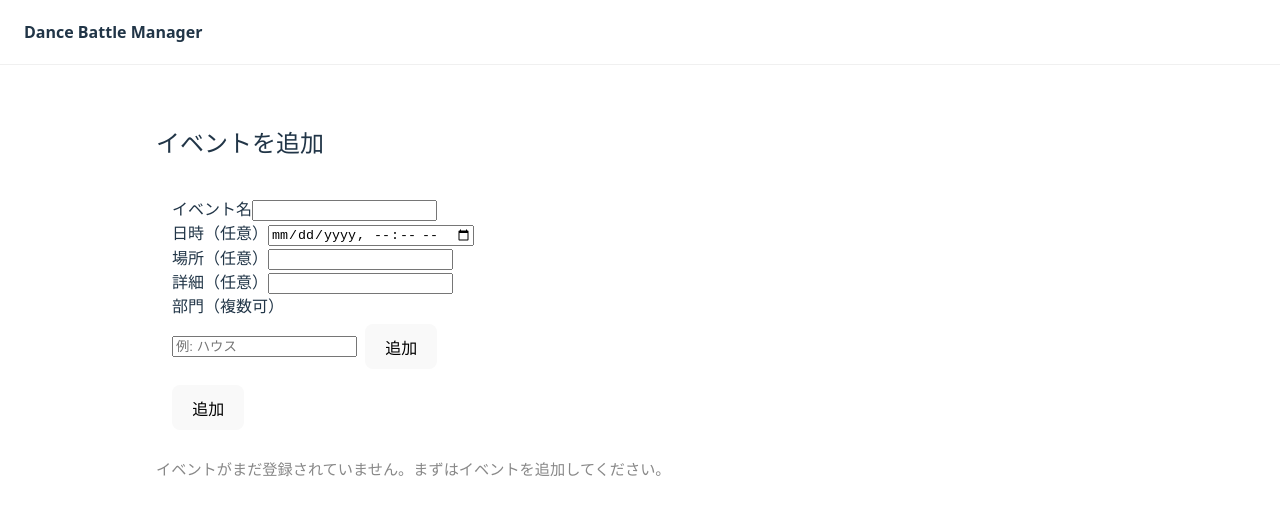
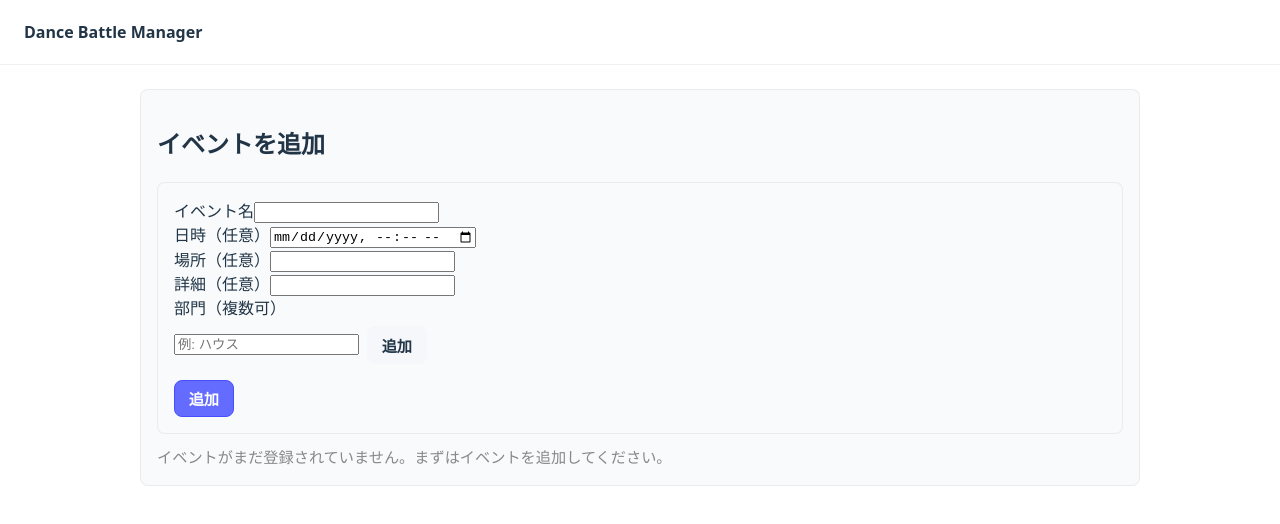
Before and after one commit to KentaCTerany/battle-event-manager, a React (Vite) app: page / in a window 1280 px wide. Shown: the top 524 px of the page. Built offline with nearby package versions, Linux system fonts and the light colour scheme.

Commit message:
refactor(ui): convert to SCSS, fix button styles, place list left and form right

```diff
--- /dev/null
+++ b/css/index.css
@@ -0,0 +1,126 @@
+:root {
+  font-family: system-ui, Avenir, Helvetica, Arial, sans-serif;
+  line-height: 1.5;
+  font-weight: 400;
+  color-scheme: light;
+  color: #213547;
+  background-color: #ffffff;
+}
+
+body {
+  margin: 0;
+  min-width: 320px;
+  min-height: 100vh;
+  background-color: #ffffff;
+  color: #213547;
+}
+
+h1 {
+  font-size: 1.25rem;
+  line-height: 1;
+  margin: 0;
+}
+
+.app-header {
+  height: 64px;
+  display: flex;
+  align-items: center;
+  padding: 0 24px;
+  border-bottom: 1px solid rgba(0, 0, 0, 0.06);
+  background: #ffffff;
+}
+
+.app-header .title {
+  font-weight: 700;
+  color: #213547;
+}
+
+.app-container {
+  padding: 24px;
+  max-width: 1000px;
+  margin: 0 auto;
+}
+
+.app-grid {
+  display: grid;
+  grid-template-columns: 1fr 1fr;
+  gap: 24px;
+  margin-top: 16px;
+}
+
+.single-column {
+  display: block;
+}
+
+.battle-form,
+.battle-list {
+  background: #f9fafb;
+  padding: 16px;
+  border-radius: 8px;
+  border: 1px solid rgba(0, 0, 0, 0.06);
+}
+
+.empty-state {
+  margin-top: 12px;
+  color: #888;
+  font-size: 0.95rem;
+}
+
+/* Buttons */
+.btn {
+  border-radius: 8px;
+  border: 1px solid transparent;
+  padding: 0.45em 0.9em;
+  font-size: 0.95rem;
+  font-weight: 600;
+  font-family: inherit;
+  cursor: pointer;
+  transition: background-color 0.18s, border-color 0.18s, color 0.18s;
+  background: #f6f7fb;
+  color: #213547;
+}
+
+.btn:hover {
+  border-color: #646cff;
+}
+
+.btn.primary {
+  background: #646cff;
+  color: #fff;
+  border-color: rgb(69.4, 78.9793548387, 255);
+}
+
+.btn.danger {
+  background: #fff5f5;
+  color: #b32a2a;
+  border-color: rgba(179, 42, 42, 0.08);
+}
+
+.btn.small {
+  padding: 0.25em 0.5em;
+  font-size: 0.85rem;
+}
+
+/* Tag styles */
+.tag {
+  background: #eef2ff;
+  color: #213547;
+  padding: 4px 8px;
+  border-radius: 12px;
+  display: inline-flex;
+  gap: 8px;
+  align-items: center;
+}
+
+.tag button {
+  background: transparent;
+  border: none;
+  cursor: pointer;
+  font-size: 0.9rem;
+}
+
+@media (max-width: 800px) {
+  .app-grid {
+    grid-template-columns: 1fr;
+  }
+}/*# sourceMappingURL=index.css.map */
--- a/src/App.tsx
+++ b/src/App.tsx
@@ -27,6 +27,11 @@ export default function App() {
           </section>
         ) : (
           <section className="app-grid">
+            <div className="battle-list">
+              <h2>イベント一覧</h2>
+              <BattleList battles={battles} onDelete={removeBattle} />
+            </div>
+
             <div className="battle-form">
               <h2>イベントを追加</h2>
               <BattleForm
@@ -35,11 +40,6 @@ export default function App() {
                 }}
               />
             </div>
-
-            <div className="battle-list">
-              <h2>イベント一覧</h2>
-              <BattleList battles={battles} onDelete={removeBattle} />
-            </div>
           </section>
         )}
       </div>
--- a/src/components/BattleForm.tsx
+++ b/src/components/BattleForm.tsx
@@ -82,15 +82,15 @@ export default function BattleForm({ onAdd }: Props) {
               }
             }}
           />
-          <button type="button" onClick={addDivision}>
+          <button type="button" className="btn" onClick={addDivision}>
             追加
           </button>
         </div>
         <div style={{ marginTop: 8, display: 'flex', gap: 8, flexWrap: 'wrap' }}>
           {divisions.map((d) => (
-            <span key={d} style={{ background: '#eee', padding: '4px 8px', borderRadius: 12, display: 'inline-flex', gap: 8, alignItems: 'center' }}>
+            <span key={d} className="tag">
               <span>{d}</span>
-              <button type="button" onClick={() => removeDivision(d)} style={{ background: 'transparent', border: 'none', cursor: 'pointer' }}>
+              <button type="button" onClick={() => removeDivision(d)} aria-label={`remove ${d}`}>
                 ✕
               </button>
             </span>
@@ -99,7 +99,7 @@ export default function BattleForm({ onAdd }: Props) {
       </div>
 
       <div style={{ marginTop: 8 }}>
-        <button type="submit">追加</button>
+        <button type="submit" className="btn primary">追加</button>
       </div>
     </form>
   )
--- a/src/components/BattleList.tsx
+++ b/src/components/BattleList.tsx
@@ -19,7 +19,7 @@ export default function BattleList({ battles, onDelete }: Props) {
               <div style={{ fontSize: 12, color: '#666' }}>{b.divisions && b.divisions.length ? b.divisions.join(' / ') : '部門未設定'} {b.datetime ? `・${b.datetime}` : ''}</div>
             </div>
             <div>
-              <button onClick={() => onDelete(b.id)} style={{ color: 'red' }}>削除</button>
+              <button className="btn danger small" onClick={() => onDelete(b.id)}>削除</button>
             </div>
           </div>
           {b.location && <div style={{ marginTop: 6 }}>場所: {b.location}</div>}
--- /dev/null
+++ b/src/index.scss
@@ -0,0 +1,125 @@
+// SCSS version of previous styles. Variables and nesting used.
+$bg: #ffffff;
+$text: #213547;
+$muted: #888;
+$primary: #646cff;
+$button-bg: #f6f7fb;
+$border: rgba(0,0,0,0.06);
+
+:root {
+  font-family: system-ui, Avenir, Helvetica, Arial, sans-serif;
+  line-height: 1.5;
+  font-weight: 400;
+  color-scheme: light;
+  color: $text;
+  background-color: $bg;
+}
+
+body {
+  margin: 0;
+  min-width: 320px;
+  min-height: 100vh;
+  background-color: $bg;
+  color: $text;
+}
+
+h1 {
+  font-size: 1.25rem;
+  line-height: 1;
+  margin: 0;
+}
+
+.app-header {
+  height: 64px;
+  display: flex;
+  align-items: center;
+  padding: 0 24px;
+  border-bottom: 1px solid $border;
+  background: $bg;
+}
+
+.app-header .title {
+  font-weight: 700;
+  color: $text;
+}
+
+.app-container {
+  padding: 24px;
+  max-width: 1000px;
+  margin: 0 auto;
+}
+
+.app-grid {
+  display: grid;
+  grid-template-columns: 1fr 1fr;
+  gap: 24px;
+  margin-top: 16px;
+}
+
+.single-column {
+  display: block;
+}
+
+.battle-form,
+.battle-list {
+  background: #f9fafb;
+  padding: 16px;
+  border-radius: 8px;
+  border: 1px solid $border;
+}
+
+.empty-state {
+  margin-top: 12px;
+  color: $muted;
+  font-size: 0.95rem;
+}
+
+/* Buttons */
+.btn {
+  border-radius: 8px;
+  border: 1px solid transparent;
+  padding: 0.45em 0.9em;
+  font-size: 0.95rem;
+  font-weight: 600;
+  font-family: inherit;
+  cursor: pointer;
+  transition: background-color 0.18s, border-color 0.18s, color 0.18s;
+  background: $button-bg;
+  color: $text;
+}
+.btn:hover { border-color: $primary; }
+.btn.primary {
+  background: $primary;
+  color: #fff;
+  border-color: darken($primary, 6%);
+}
+.btn.danger {
+  background: #fff5f5;
+  color: #b32a2a;
+  border-color: rgba(179,42,42,0.08);
+}
+.btn.small {
+  padding: 0.25em 0.5em;
+  font-size: 0.85rem;
+}
+
+/* Tag styles */
+.tag {
+  background: #eef2ff;
+  color: $text;
+  padding: 4px 8px;
+  border-radius: 12px;
+  display: inline-flex;
+  gap: 8px;
+  align-items: center;
+}
+.tag button {
+  background: transparent;
+  border: none;
+  cursor: pointer;
+  font-size: 0.9rem;
+}
+
+@media (max-width: 800px) {
+  .app-grid { grid-template-columns: 1fr; }
+}
--- a/src/main.tsx
+++ b/src/main.tsx
@@ -1,7 +1,7 @@
 import React from 'react'
 import { createRoot } from 'react-dom/client'
 import App from './App'
-import './index.css'
+import './index.scss'
 
 createRoot(document.getElementById('root') as HTMLElement).render(
   <React.StrictMode>
```
Also changed, not shown: 5 other files (tests, documents, lock files or other folders).
